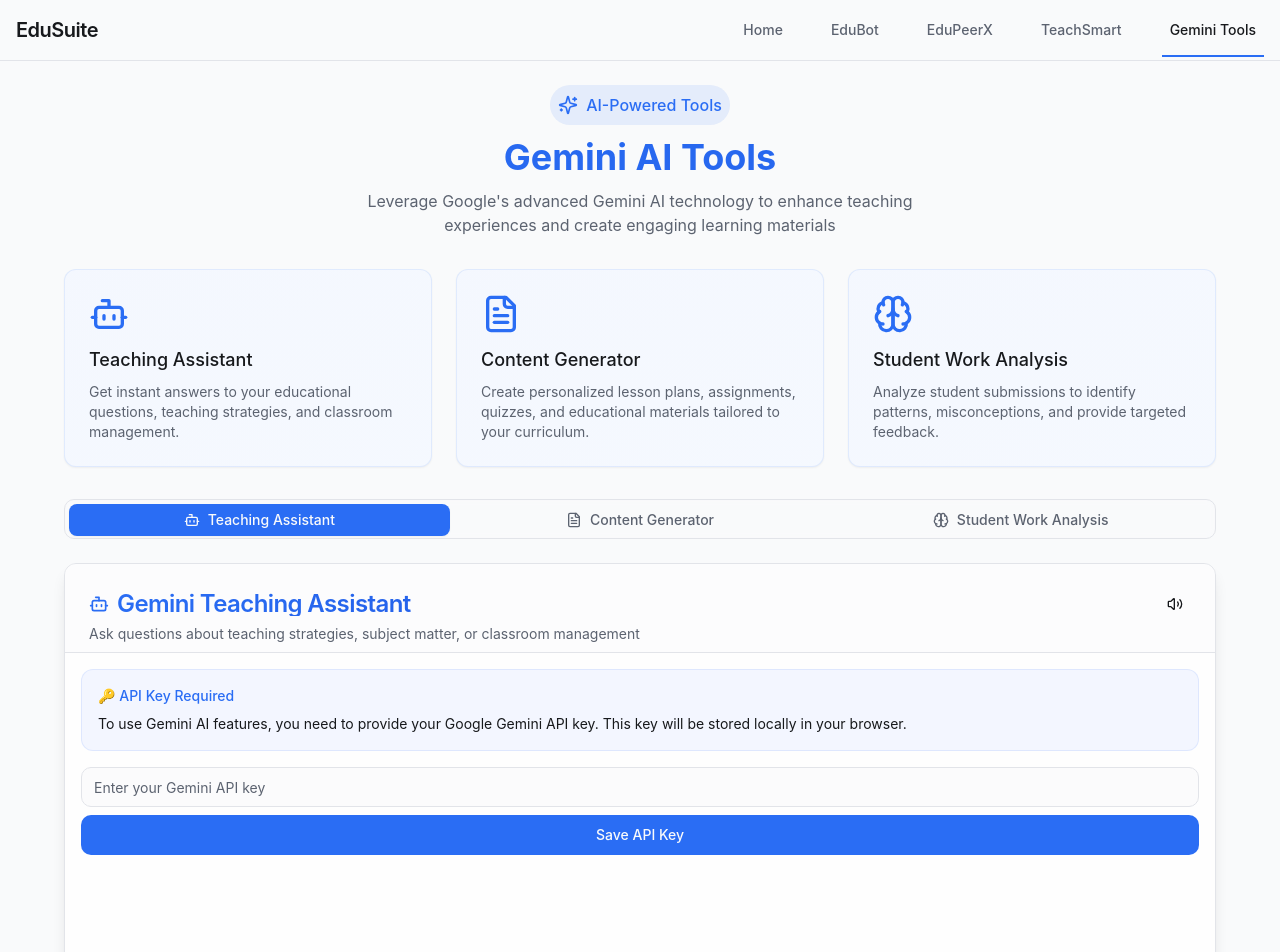
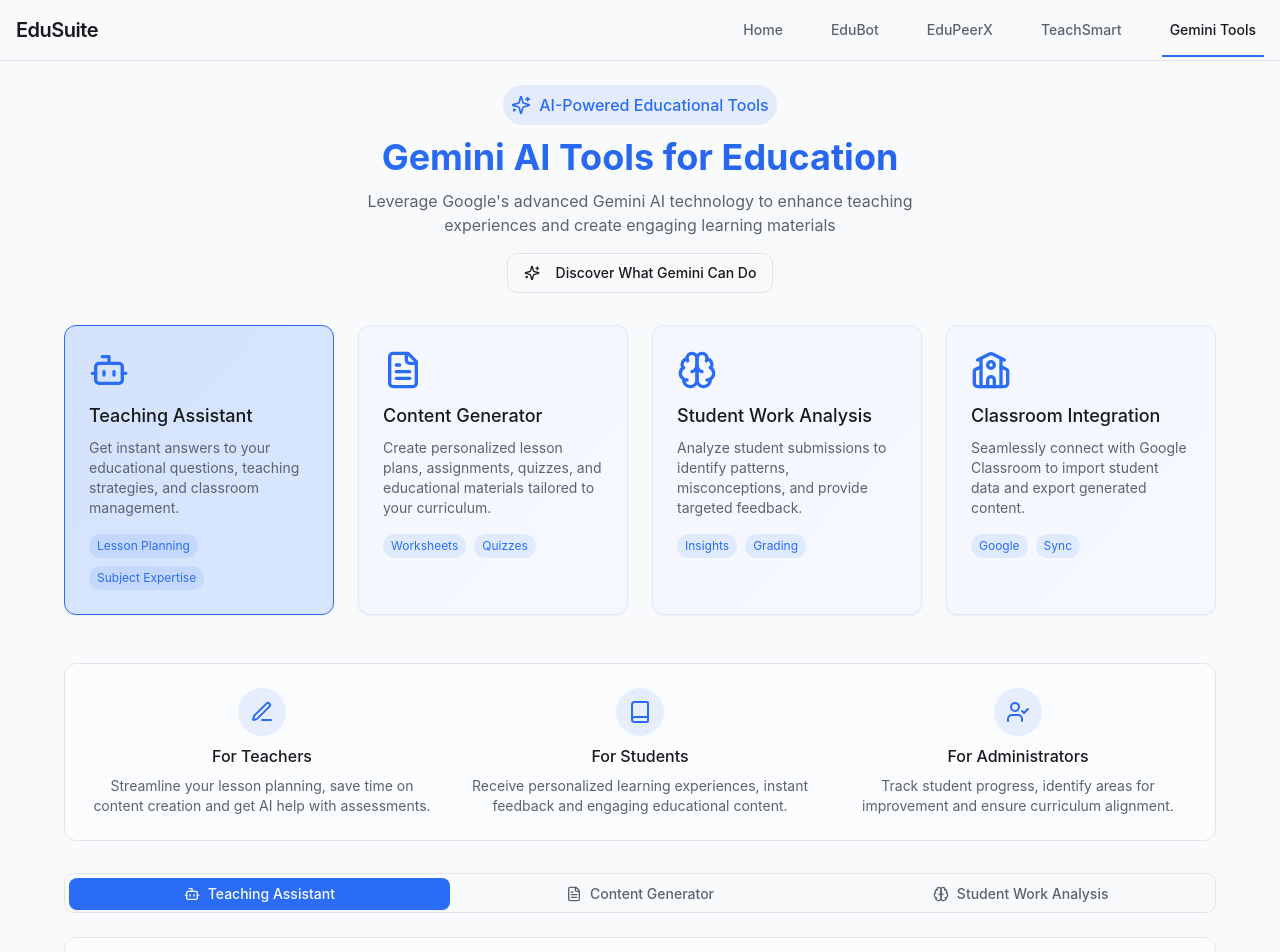
Before and after one commit to Ahanaf-Aziz/edu-app-platform, a React (Vite) app: page /geminitools in a window 1280 px wide. Shown: the top 952 px of the page. Built offline with nearby package versions, Linux system fonts and the light colour scheme.

Commit message:
Create index.html
Add the index.html file to the project.

```diff
--- a/index.html
+++ b/index.html
@@ -1,12 +1,26 @@
+
 <!DOCTYPE html>
 <html lang="en">
   <head>
     <meta charset="UTF-8" />
     <meta name="viewport" content="width=device-width, initial-scale=1.0" />
-    <title>edu-bot-peer-planner</title>
-    <meta name="description" content="Lovable Generated Project" />
-    <meta name="author" content="Lovable" />
+    <title>EduSuite - AI-Powered Educational Platform</title>
+    <meta name="description" content="The ultimate AI-powered educational platform for teachers and students with smart feedback, peer learning, and lesson planning features." />
+    <meta name="author" content="EduSuite" />
     <meta property="og:image" content="/og-image.png" />
+    <meta property="og:title" content="EduSuite - Revolutionizing Education with AI" />
+    <meta property="og:description" content="Enhance teaching and learning with cutting-edge AI tools for instant feedback, peer collaboration, and streamlined curriculum planning." />
+
+    <!-- Favicon -->
+    <link rel="icon" type="image/svg+xml" href="/favicon.ico" />
+
+    <!-- Preconnect to Google Fonts -->
+    <link rel="preconnect" href="https://fonts.googleapis.com" />
+    <link rel="preconnect" href="https://fonts.gstatic.com" crossorigin />
+    <link href="https://fonts.googleapis.com/css2?family=Inter:wght@300;400;500;600;700&display=swap" rel="stylesheet" />
+
+    <!-- Theme Color for Mobile Browsers -->
+    <meta name="theme-color" content="#4f46e5" />
   </head>
 
   <body>
@@ -14,5 +28,12 @@
     <!-- IMPORTANT: DO NOT REMOVE THIS SCRIPT TAG OR THIS VERY COMMENT! -->
     <script src="https://cdn.gpteng.co/gptengineer.js" type="module"></script>
     <script type="module" src="/src/main.tsx"></script>
+
+    <!-- Accessibility Statement - Hidden but available for screen readers -->
+    <div aria-hidden="true" style="display: none;">
+      EduSuite is committed to providing an accessible experience for all users,
+      including students and teachers with disabilities.
+      We continuously work to enhance our platform's accessibility features.
+    </div>
   </body>
 </html>
--- a/src/pages/GeminiTools.tsx
+++ b/src/pages/GeminiTools.tsx
@@ -3,10 +3,44 @@ import { Tabs, TabsContent, TabsList, TabsTrigger } from "@/components/ui/tabs";
 import PageTransition from "@/components/layout/PageTransition";
 import { motion } from "framer-motion";
 import { GeminiAI } from "@/components/ai/GeminiAI";
-import { Bot, FileText, Brain, Sparkles } from "lucide-react";
+import { Bot, FileText, Brain, Sparkles, Book, School, PenLine, UserCheck } from "lucide-react";
 import { Card } from "@/components/ui/card";
+import { Button } from "@/components/ui/button";
+import { useState } from "react";
+import { speakWithGoogleTTS } from "@/utils/googleTTS";
+import { toast } from "sonner";
 
 const GeminiTools = () => {
+  const [activeTab, setActiveTab] = useState("chat");
+
+  const handleTabChange = (value: string) => {
+    setActiveTab(value);
+    // Announce tab change with TTS for accessibility
+    speakWithGoogleTTS({
+      text: `${value === "chat" ? "Teaching Assistant" : value === "generate" ? "Content Generator" : "Student Work Analysis"} tab selected`,
+      voice: "neutral",
+      speed: 1.2,
+    });
+  };
+
+  const handleFeatureCardClick = (tabValue: string) => {
+    setActiveTab(tabValue);
+
+    const tabsElement = document.getElementById("gemini-tabs");
+    if (tabsElement) {
+      tabsElement.scrollIntoView({ behavior: "smooth" });
+    }
+  };
+
+  const demoToolFeature = () => {
+    toast.success("Feature guide started! Listen for instructions.");
+    speakWithGoogleTTS({
+      text: "Welcome to Gemini AI Tools. These advanced features can help you create lesson plans, analyze student work, and get teaching assistance powered by Google's Gemini AI.",
+      voice: "neutral",
+      speed: 1.0,
+    });
+  };
+
   return (
     <PageTransition>
       <div className="max-w-6xl mx-auto">
@@ -18,26 +52,40 @@ const GeminiTools = () => {
         >
           <div className="inline-flex items-center justify-center mb-3 p-2 rounded-full bg-primary/10">
             <Sparkles className="h-5 w-5 text-primary mr-2" />
-            <span className="font-medium text-primary">AI-Powered Tools</span>
+            <span className="font-medium text-primary">AI-Powered Educational Tools</span>
           </div>
-          <h1 className="text-4xl font-bold mb-3 bg-gradient-to-r from-primary to-blue-600 bg-clip-text text-transparent">Gemini AI Tools</h1>
+          <h1 className="text-4xl font-bold mb-3 bg-gradient-to-r from-primary to-blue-600 bg-clip-text text-transparent">Gemini AI Tools for Education</h1>
           <p className="text-muted-foreground max-w-xl mx-auto">
             Leverage Google's advanced Gemini AI technology to enhance teaching experiences and create engaging learning materials
           </p>
+          <Button
+            variant="outline"
+            onClick={demoToolFeature}
+            className="mt-4"
+          >
+            <Sparkles className="mr-2 h-4 w-4" />
+            Discover What Gemini Can Do
+          </Button>
         </motion.div>
 
-        <div className="grid grid-cols-1 md:grid-cols-3 gap-6 mb-8">
+        <div className="grid grid-cols-1 md:grid-cols-2 lg:grid-cols-4 gap-6 mb-12">
           <motion.div
             initial={{ opacity: 0, y: 20 }}
             animate={{ opacity: 1, y: 0 }}
             transition={{ duration: 0.3, delay: 0.1 }}
+            onClick={() => handleFeatureCardClick("chat")}
+            className="cursor-pointer"
           >
-            <Card className="bg-gradient-to-br from-primary/5 to-blue-500/5 p-6 border border-primary/10 h-full">
+            <Card className={`bg-gradient-to-br ${activeTab === "chat" ? "from-primary/20 to-blue-500/20 border-primary" : "from-primary/5 to-blue-500/5 border-primary/10"} p-6 border h-full transition-all duration-300 hover:shadow-md`}>
               <Bot className="h-10 w-10 mb-3 text-primary" />
               <h3 className="text-lg font-medium mb-2">Teaching Assistant</h3>
               <p className="text-sm text-muted-foreground">
                 Get instant answers to your educational questions, teaching strategies, and classroom management.
               </p>
+              <div className="mt-4 flex flex-wrap gap-2">
+                <span className="text-xs bg-primary/10 text-primary px-2 py-1 rounded-full">Lesson Planning</span>
+                <span className="text-xs bg-primary/10 text-primary px-2 py-1 rounded-full">Subject Expertise</span>
+              </div>
             </Card>
           </motion.div>
 
@@ -45,13 +93,19 @@ const GeminiTools = () => {
             initial={{ opacity: 0, y: 20 }}
             animate={{ opacity: 1, y: 0 }}
             transition={{ duration: 0.3, delay: 0.2 }}
+            onClick={() => handleFeatureCardClick("generate")}
+            className="cursor-pointer"
           >
-            <Card className="bg-gradient-to-br from-primary/5 to-blue-500/5 p-6 border border-primary/10 h-full">
+            <Card className={`bg-gradient-to-br ${activeTab === "generate" ? "from-primary/20 to-blue-500/20 border-primary" : "from-primary/5 to-blue-500/5 border-primary/10"} p-6 border h-full transition-all duration-300 hover:shadow-md`}>
               <FileText className="h-10 w-10 mb-3 text-primary" />
               <h3 className="text-lg font-medium mb-2">Content Generator</h3>
               <p className="text-sm text-muted-foreground">
                 Create personalized lesson plans, assignments, quizzes, and educational materials tailored to your curriculum.
               </p>
+              <div className="mt-4 flex flex-wrap gap-2">
+                <span className="text-xs bg-primary/10 text-primary px-2 py-1 rounded-full">Worksheets</span>
+                <span className="text-xs bg-primary/10 text-primary px-2 py-1 rounded-full">Quizzes</span>
+              </div>
             </Card>
           </motion.div>
 
@@ -59,18 +113,80 @@ const GeminiTools = () => {
             initial={{ opacity: 0, y: 20 }}
             animate={{ opacity: 1, y: 0 }}
             transition={{ duration: 0.3, delay: 0.3 }}
+            onClick={() => handleFeatureCardClick("analyze")}
+            className="cursor-pointer"
           >
-            <Card className="bg-gradient-to-br from-primary/5 to-blue-500/5 p-6 border border-primary/10 h-full">
+            <Card className={`bg-gradient-to-br ${activeTab === "analyze" ? "from-primary/20 to-blue-500/20 border-primary" : "from-primary/5 to-blue-500/5 border-primary/10"} p-6 border h-full transition-all duration-300 hover:shadow-md`}>
               <Brain className="h-10 w-10 mb-3 text-primary" />
               <h3 className="text-lg font-medium mb-2">Student Work Analysis</h3>
               <p className="text-sm text-muted-foreground">
                 Analyze student submissions to identify patterns, misconceptions, and provide targeted feedback.
               </p>
+              <div className="mt-4 flex flex-wrap gap-2">
+                <span className="text-xs bg-primary/10 text-primary px-2 py-1 rounded-full">Insights</span>
+                <span className="text-xs bg-primary/10 text-primary px-2 py-1 rounded-full">Grading</span>
+              </div>
+            </Card>
+          </motion.div>
+
+          <motion.div
+            initial={{ opacity: 0, y: 20 }}
+            animate={{ opacity: 1, y: 0 }}
+            transition={{ duration: 0.3, delay: 0.4 }}
+            className="cursor-pointer"
+          >
+            <Card className="bg-gradient-to-br from-primary/5 to-blue-500/5 p-6 border border-primary/10 h-full transition-all duration-300 hover:shadow-md">
+              <School className="h-10 w-10 mb-3 text-primary" />
+              <h3 className="text-lg font-medium mb-2">Classroom Integration</h3>
+              <p className="text-sm text-muted-foreground">
+                Seamlessly connect with Google Classroom to import student data and export generated content.
+              </p>
+              <div className="mt-4 flex flex-wrap gap-2">
+                <span className="text-xs bg-primary/10 text-primary px-2 py-1 rounded-full">Google</span>
+                <span className="text-xs bg-primary/10 text-primary px-2 py-1 rounded-full">Sync</span>
+              </div>
             </Card>
           </motion.div>
         </div>
 
-        <Tabs defaultValue="chat" className="w-full">
+        <motion.div
+          initial={{ opacity: 0, y: 10 }}
+          animate={{ opacity: 1, y: 0 }}
+          transition={{ duration: 0.5, delay: 0.2 }}
+          className="grid grid-cols-1 md:grid-cols-3 gap-8 mb-8 p-6 bg-card/30 rounded-xl border"
+        >
+          <div className="flex flex-col items-center text-center space-y-2">
+            <div className="p-3 rounded-full bg-primary/10">
+              <PenLine className="h-6 w-6 text-primary" />
+            </div>
+            <h3 className="font-medium">For Teachers</h3>
+            <p className="text-sm text-muted-foreground">Streamline your lesson planning, save time on content creation and get AI help with assessments.</p>
+          </div>
+
+          <div className="flex flex-col items-center text-center space-y-2">
+            <div className="p-3 rounded-full bg-primary/10">
+              <Book className="h-6 w-6 text-primary" />
+            </div>
+            <h3 className="font-medium">For Students</h3>
+            <p className="text-sm text-muted-foreground">Receive personalized learning experiences, instant feedback and engaging educational content.</p>
+          </div>
+
+          <div className="flex flex-col items-center text-center space-y-2">
+            <div className="p-3 rounded-full bg-primary/10">
+              <UserCheck className="h-6 w-6 text-primary" />
+            </div>
+            <h3 className="font-medium">For Administrators</h3>
+            <p className="text-sm text-muted-foreground">Track student progress, identify areas for improvement and ensure curriculum alignment.</p>
+          </div>
+        </motion.div>
+
+        <Tabs
+          defaultValue="chat"
+          value={activeTab}
+          onValueChange={handleTabChange}
+          className="w-full"
+          id="gemini-tabs"
+        >
           <TabsList className="grid w-full grid-cols-3 mb-6 p-1 bg-background/50 backdrop-blur-sm border">
             <TabsTrigger value="chat" className="data-[state=active]:bg-primary data-[state=active]:text-primary-foreground">
               <Bot className="mr-2 h-4 w-4" />
```
